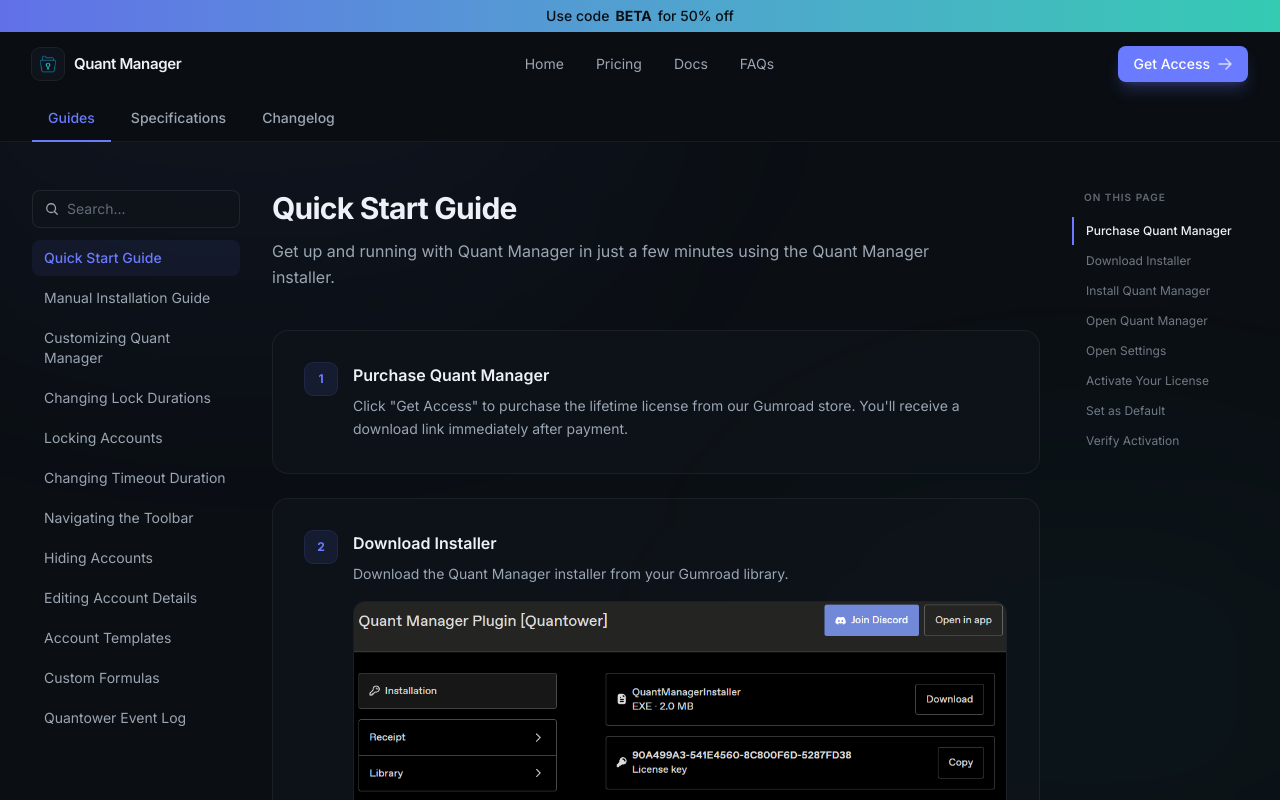
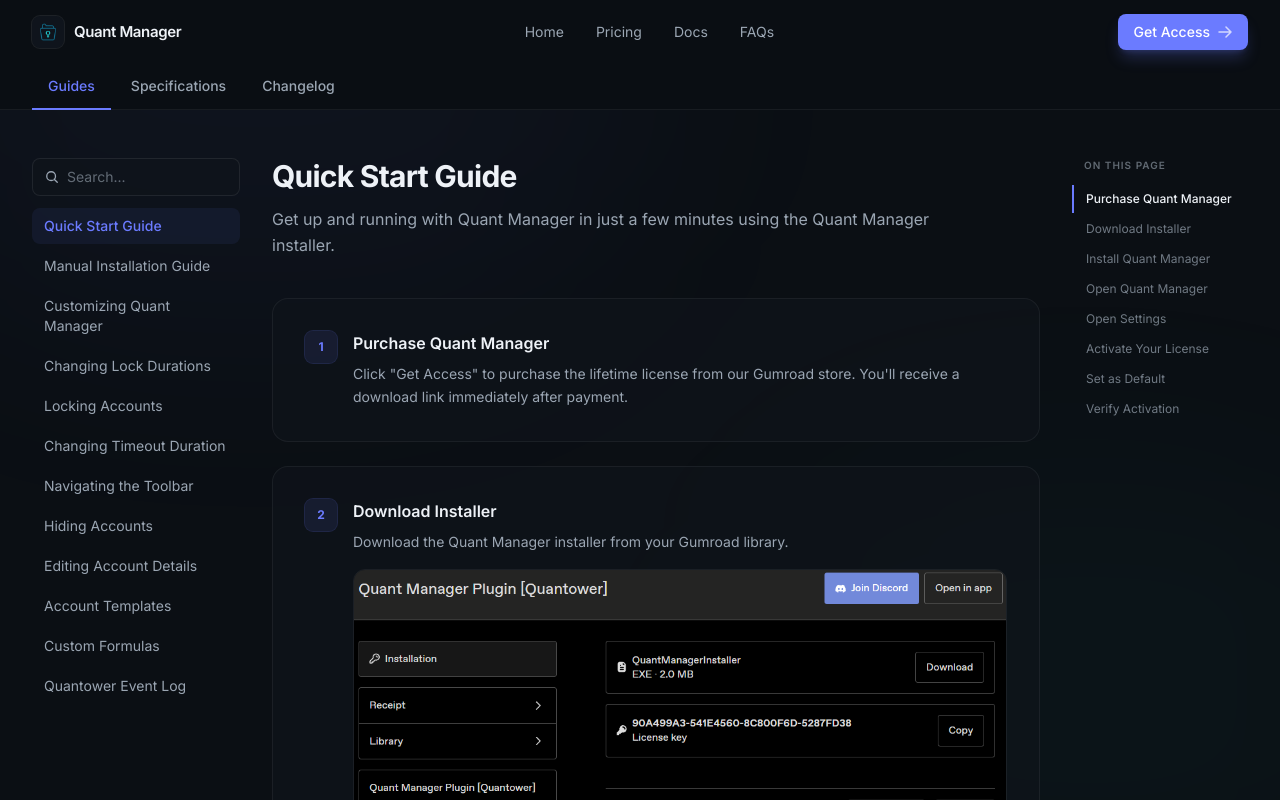
Before and after one commit to ethandlow/quant_manager_website, a Next.js app: page /docs/guides/quickstart in a window 1280 px wide. Shown: the top 800 px of the page. Built offline with nearby package versions, Linux system fonts and the light colour scheme.

Commit message:
change pricing

```diff
--- a/src/app/docs/layout.tsx
+++ b/src/app/docs/layout.tsx
@@ -31,9 +31,9 @@
         <div className="hidden md:block absolute bottom-[-10%] right-[-10%] w-[50%] h-[50%] rounded-full bg-[#38e0c4]/[0.03] blur-[120px]" />
       </div>
 
-      <div className="relative z-10 min-h-screen pt-24">
-        {/* Tab bar — pinned below main navbar + discount bar */}
-        <div className="sticky top-24 z-30 border-b border-white/[0.06] bg-[#0b0f14]/98">
+      <div className="relative z-10 min-h-screen pt-16">
+        {/* Tab bar — pinned below main navbar */}
+        <div className="sticky top-16 z-30 border-b border-white/[0.06] bg-[#0b0f14]/98">
           <div className="mx-auto max-w-[1440px] px-4 lg:px-8">
             <nav className="flex gap-1 overflow-x-auto scrollbar-none -mb-px">
               {tabs.map((tab) => {
--- a/src/app/faqs/page.tsx
+++ b/src/app/faqs/page.tsx
@@ -118,7 +118,7 @@
         <div className="hidden md:block absolute bottom-[-10%] right-[-10%] w-[50%] h-[50%] rounded-full bg-[#38e0c4]/[0.03] blur-[120px]" />
       </div>
 
-      <main className="relative z-10 pt-28 pb-20 min-h-screen">
+      <main className="relative z-10 pt-24 pb-20 min-h-screen">
         <div className="mx-auto max-w-3xl px-6 lg:px-8">
           {/* Header */}
           <motion.div
--- a/src/app/pricing/page.tsx
+++ b/src/app/pricing/page.tsx
@@ -34,7 +34,7 @@
         <div className="hidden md:block absolute bottom-[-10%] right-[-10%] w-[50%] h-[50%] rounded-full bg-[#38e0c4]/[0.03] blur-[120px]" />
       </div>
 
-      <main className="relative z-10 pt-28 pb-20 min-h-screen">
+      <main className="relative z-10 pt-24 pb-20 min-h-screen">
         <div className="mx-auto max-w-3xl px-6 lg:px-8">
           {/* Header */}
           <motion.div
@@ -70,7 +70,7 @@
                   <p className="text-sm text-[#9ba6b3] mb-1">Quant Manager</p>
                   <div className="flex items-baseline gap-2">
                     <span className="text-5xl md:text-6xl font-bold text-[#eef2f7] tracking-tight">
-                      $500
+                      $250
                     </span>
                     <span className="text-base text-[#9ba6b3]">one-time</span>
                   </div>
--- a/src/components/Navbar.tsx
+++ b/src/components/Navbar.tsx
@@ -25,21 +25,11 @@
 
   return (
     <>
-      {/* Discount bar — above header */}
-      <div
-        className="fixed top-0 left-0 right-0 z-50 flex min-h-8 h-8 items-center justify-center overflow-hidden bg-gradient-to-r from-[#6b7bff]/90 to-[#38e0c4]/90 text-sm font-medium leading-none text-[#0b0f14]"
-        style={{ paddingTop: "env(safe-area-inset-top)" }}
-      >
-        <span className="flex items-center justify-center py-1">
-          Use code<span className="mx-1.5 font-bold">BETA</span>for 50% off
-        </span>
-      </div>
-
       <nav
-        className={`fixed left-0 right-0 z-50 bg-[#0b0f14]/98 transition-[border-color] duration-300 ${
+        className={`fixed top-0 left-0 right-0 z-50 bg-[#0b0f14]/98 transition-[border-color] duration-300 ${
           scrolled ? "border-b border-white/[0.06]" : "border-b border-transparent"
         }`}
-        style={{ top: "calc(2rem + env(safe-area-inset-top, 0px))" }}
+        style={{ paddingTop: "env(safe-area-inset-top, 0px)" }}
       >
         <div className="mx-auto max-w-7xl px-6 lg:px-8">
           <div className="flex h-16 items-center justify-between">
@@ -133,7 +123,7 @@
             ? "opacity-100 translate-y-0 pointer-events-auto"
             : "opacity-0 -translate-y-2.5 pointer-events-none"
         }`}
-        style={{ top: "calc(2rem + 4rem + env(safe-area-inset-top, 0px))" }}
+        style={{ top: "calc(4rem + env(safe-area-inset-top, 0px))" }}
       >
         <div className="px-6 py-4 space-y-1">
           {navLinks.map((link) => (
```
